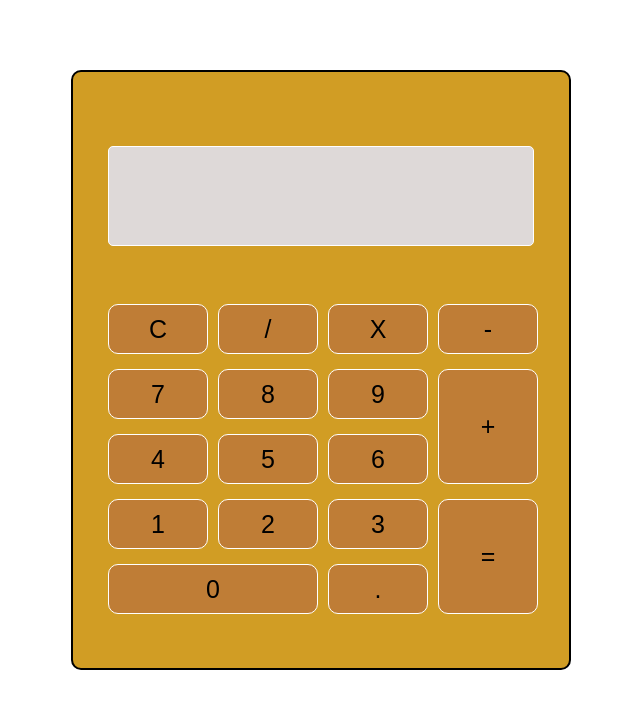
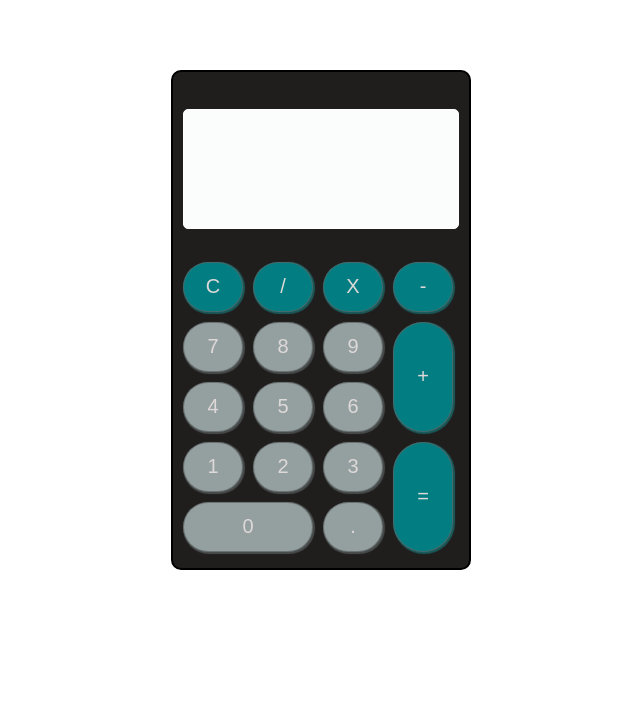
Before and after one commit to Nancy-GDA/calculator, a plain HTML site: page index.html in a window 1280 px wide. Shown: the whole page, without its empty margins (319-959 px from the left). Drawn offline with Linux system fonts and the light colour scheme.

Commit message:
Calculadora terminada 'Final de estilos y operaciones'

```diff
--- a/index.js
+++ b/index.js
@@ -9,14 +9,14 @@ const limpiar = () => {
 }
 
 const valor1 =  (operador)  => {
-    calculator.numberA = Number(textDisplay.innerText)
+    calculator.numberA = textDisplay.innerText
     calculator.operator = operador
     limpiar()
 }
 
 const resultado = () => {
-    calculator.numberB = Number(textDisplay.innerText)
-    textDisplay.innerText = calculator.numberA + calculator.numberB
+    calculator.numberB = textDisplay.innerText
+    textDisplay.innerText = eval(`${calculator.numberA} ${calculator.operator} ${calculator.numberB}`)
 }
 
 const calculator = {
--- a/style.css
+++ b/style.css
@@ -1,8 +1,9 @@
 :root{
-    --backgraound-display: #DED9D8;
+    --backgraound-display: #FBFCFC;
     --border-calculator:#D64326;
-    --bacgraound-calculator:#D19D24;
-    --buttons:#BF7D36;
+    --bacgraound-calculator:#050202e3;
+    --buttons-operators:#027e83;
+    --buttons:#949FA0;
 }
 
 body{
@@ -13,12 +14,10 @@ body{
 
 .container-calculator{
     display:flex;
-    height: 100%;
+    height:100%;
     justify-content:center ;
     align-items: center;
     margin: 70px;
-
-
 }
 
 .calculator{
@@ -26,48 +25,53 @@ body{
     flex-direction: column;
     justify-content: space-around;
     box-sizing: border-box;
-    width: 500px;
-    height: 600px;
-    padding: 35px;
-    border: 2px solid ;
-    background-color:var(--bacgraound-calculator);
+    width: 300px;
+    height: 500px;
+    padding: 10px;
+    border: 2px solid;
+    background-color: var(--bacgraound-calculator);
     border-radius: 10px;
-
 }
 
 .numbers{
     box-sizing: border-box;
     padding: 0px;
-    border-radius: 10px;
-    font-size: 25px;
+    border-radius: 40px;
+    font-size: 20px;
     background: var(--buttons);
-    border: 1px solid white;
+    border: 1px solid #5e6565c2 ;
     cursor: pointer;
+    color: #DED9D8;
+    box-shadow: 1px 1px 1px 1px #555b5bc2
+}
+.operator{
+    background-color: var(--buttons-operators);
+    box-shadow: 1px 1px 1px 1px #196d6dc2;
 }
 
 .display-screen{
+    display: flex;
+    justify-content: space-between;
     width: 100%;
-    height: 100px;
+    height: 120px;
     border: 1px solid white;
     background-color: var(--backgraound-display);
     margin: 20px 0;
     box-sizing: border-box;
-    padding: 10px 19px;
+    padding: 10px 10px;
     font-size: 25px;
     text-align: end;
     border-radius: 5px;
-    display: flex;
-    justify-content: space-between;
+
 }
 .operation-sign{
     text-align: start;
 }
 .buttons{
     display: grid;
-    grid-template-columns: repeat(4,100px);
+    grid-template-columns: repeat(4,60px);
     grid-template-rows: repeat(5,50px);
-    row-gap: 15px;
-    column-gap: 10px;
+    grid-gap: 10px 10px;
 }
 
 .zero{
```
